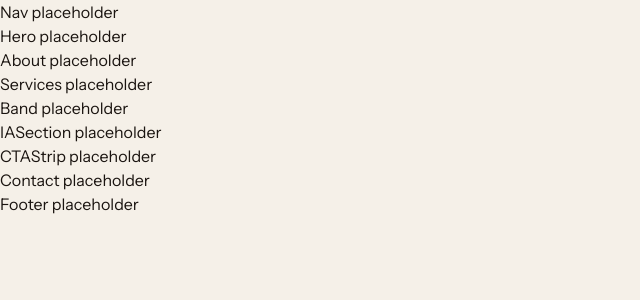
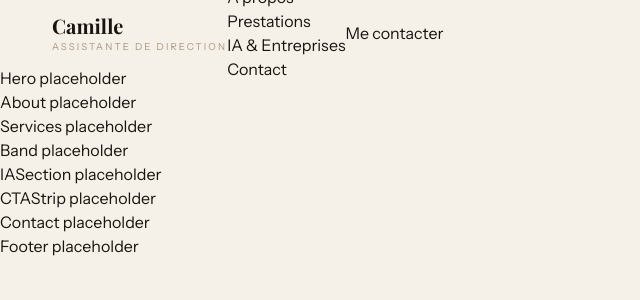
Before and after one commit to Maxime-Maguet/camille-ad, a Next.js app: page / in a window 1280 px wide. Shown: the top 300 px of the page, without its empty margins (0-640 px from the left). Built offline with nearby package versions, Linux system fonts and the light colour scheme.

Commit message:
feat: nav logo styled + tokens Tailwind v4 fixed

```diff
--- a/app/globals.css
+++ b/app/globals.css
@@ -24,8 +24,15 @@
 }
 
 @theme inline {
-  --font-heading: var(--font-playfair);
   --font-sans: var(--font-instrument);
+  --font-display: var(--font-playfair);
+  --color-ink: #1a1410;
+  --color-stone: #a89880;
+  --color-bark: #5c4f3d;
+  --color-parch: #f5f0e8;
+  --color-sand: #eae3d5;
+  --color-linen: #ddd5c4;
+  --color-white: #fdfcf9;
   --color-background: var(--background);
   --color-foreground: var(--foreground);
   --color-border: var(--border);
--- a/app/page.tsx
+++ b/app/page.tsx
@@ -8,7 +8,7 @@ import Services from "@/components/sections/Services";
 
 export default function Home() {
   return (
-    <main>
+    <main className="pt-16.5">
       <Hero />
       <About />
       <Services />
--- a/components/sections/Nav.tsx
+++ b/components/sections/Nav.tsx
@@ -1,7 +1,57 @@
+"use client";
+import { cn } from "@/lib/utils";
+import { useState, useEffect } from "react";
+import Link from "next/link";
+
 export default function Nav() {
+  const [isPinned, setIsPinned] = useState(false);
+
+  const handleScroll = () => {
+    console.log(scrollY);
+    setIsPinned(scrollY > 50);
+  };
+
+  useEffect(() => {
+    window.addEventListener("scroll", handleScroll, { passive: true });
+
+    return () => {
+      window.removeEventListener("scroll", handleScroll);
+    };
+  }, []);
+
   return (
-    <nav>
-      <p>Nav placeholder</p>
+    <nav
+      className={cn(
+        "fixed z-300 flex items-center justify-between px-13 h-16.5",
+        isPinned && "pinned",
+      )}
+    >
+      <a
+        href="#"
+        className="font-display text-xl font-bold text-ink no-underline"
+      >
+        Camille
+        <span className="block font-sans text-[0.6rem] font-normal tracking-[0.22em] uppercase text-stone">
+          Assistante de Direction
+        </span>
+      </a>
+      <ul className="">
+        <li>
+          <a href="#about">À propos</a>
+        </li>
+        <li>
+          <Link href="#prestations">Prestations</Link>
+        </li>
+        <li>
+          <a href="#ia">IA & Entreprises</a>
+        </li>
+        <li>
+          <a href="#contact">Contact</a>
+        </li>
+      </ul>
+      <a href="#contact" className="">
+        Me contacter
+      </a>
     </nav>
   );
 }
```
Also changed, not shown: 1 other file (tests, documents, lock files or other folders).
